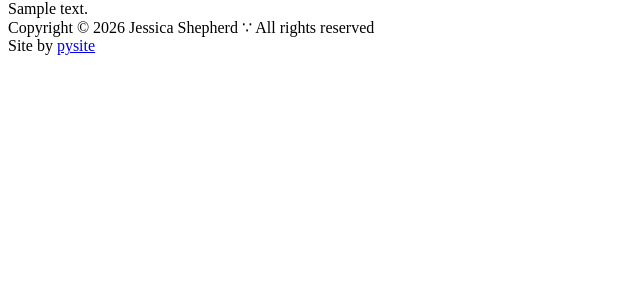
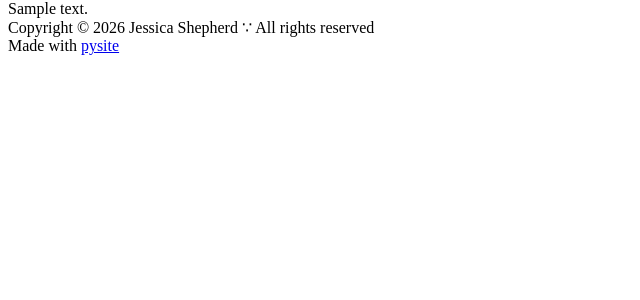
Before and after one commit to ammonshepherd/jessicashepherd.coach, a Python web app: template template/page.html in a window 1280 px wide. Shown: the part 28-328 px from the top of the page, without its empty margins (0-640 px from the left). Run offline with Jinja, Linux system fonts and the light colour scheme; the template is opened without the code that fills it: most values are stand-ins (such as "Sample title", 1, 10 or a date in 2020); some web fonts are replaced.

Commit message:
Update footer text

```diff
--- a/docs/index.html
+++ b/docs/index.html
@@ -202,7 +202,7 @@
       &because; <span>All rights reserved</span>
       <!-- &because; <span><a href="#">Privacy Policy</a></span> &because;
       <span><a href="#">Terms and Conditions</a></span> -->
-      <div id="pysite">Site by <a href="https://ammonshepherd.github.io/pysite/">pysite</a></div>
+      <div id="pysite">Made with <a href="https://ammonshepherd.github.io/pysite/">pysite</a></div>
     </div>
 </footer>
 
--- a/docs/thoughts/index.html
+++ b/docs/thoughts/index.html
@@ -70,7 +70,7 @@
       &because; <span>All rights reserved</span>
       <!-- &because; <span><a href="#">Privacy Policy</a></span> &because;
       <span><a href="#">Terms and Conditions</a></span> -->
-      <div id="pysite">Site by <a href="https://ammonshepherd.github.io/pysite/">pysite</a></div>
+      <div id="pysite">Made with <a href="https://ammonshepherd.github.io/pysite/">pysite</a></div>
     </div>
 </footer>
 
--- a/docs/thoughts/its-your-thoughts.html
+++ b/docs/thoughts/its-your-thoughts.html
@@ -64,7 +64,7 @@
       &because; <span>All rights reserved</span>
       <!-- &because; <span><a href="#">Privacy Policy</a></span> &because;
       <span><a href="#">Terms and Conditions</a></span> -->
-      <div id="pysite">Site by <a href="https://ammonshepherd.github.io/pysite/">pysite</a></div>
+      <div id="pysite">Made with <a href="https://ammonshepherd.github.io/pysite/">pysite</a></div>
     </div>
 </footer>
 
--- a/template/base.html
+++ b/template/base.html
@@ -45,7 +45,7 @@
       &because; <span>All rights reserved</span>
       <!-- &because; <span><a href="#">Privacy Policy</a></span> &because;
       <span><a href="#">Terms and Conditions</a></span> -->
-      <div id="pysite">Site by <a href="https://ammonshepherd.github.io/pysite/">pysite</a></div>
+      <div id="pysite">Made with <a href="https://ammonshepherd.github.io/pysite/">pysite</a></div>
     </div>
 </footer>
 
```
